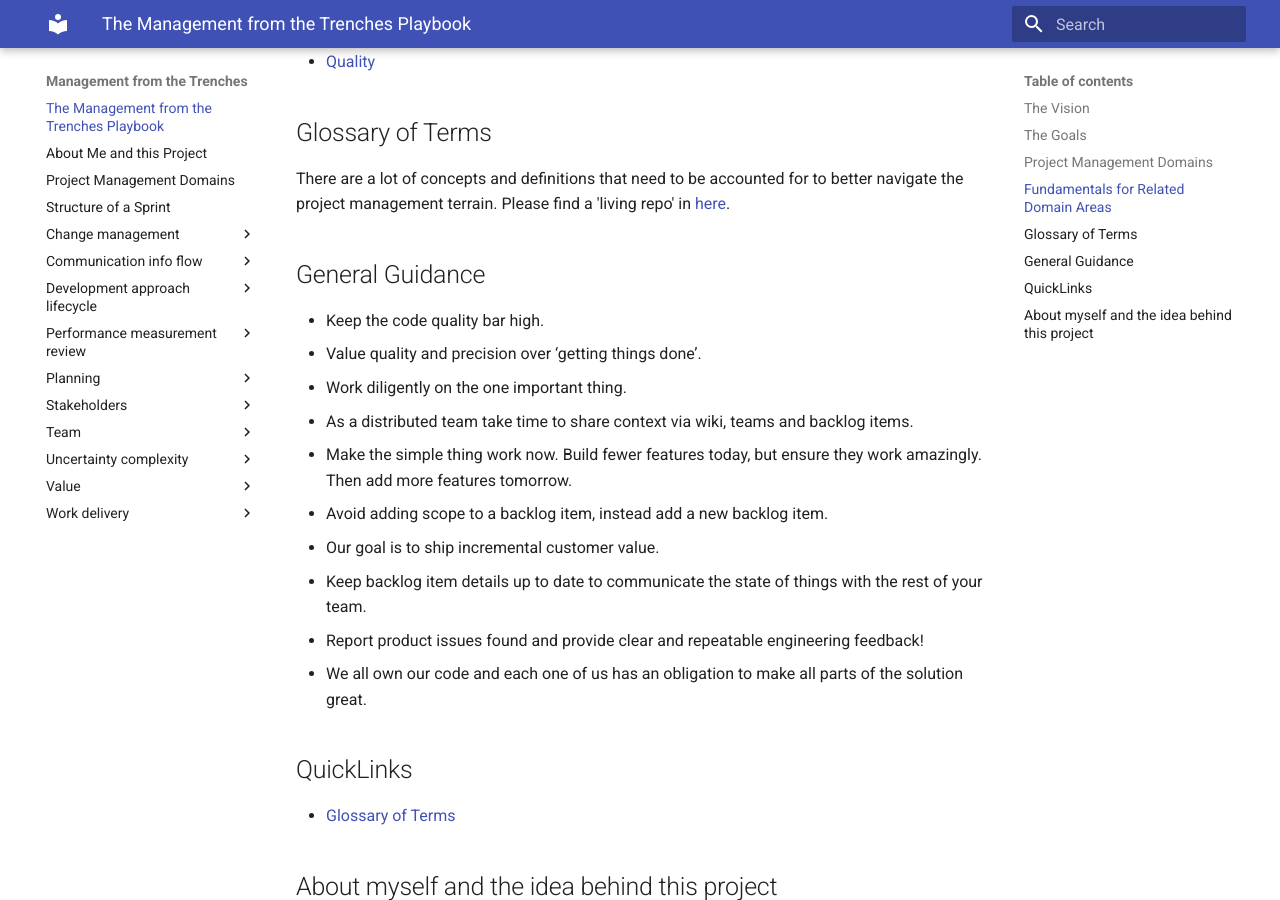
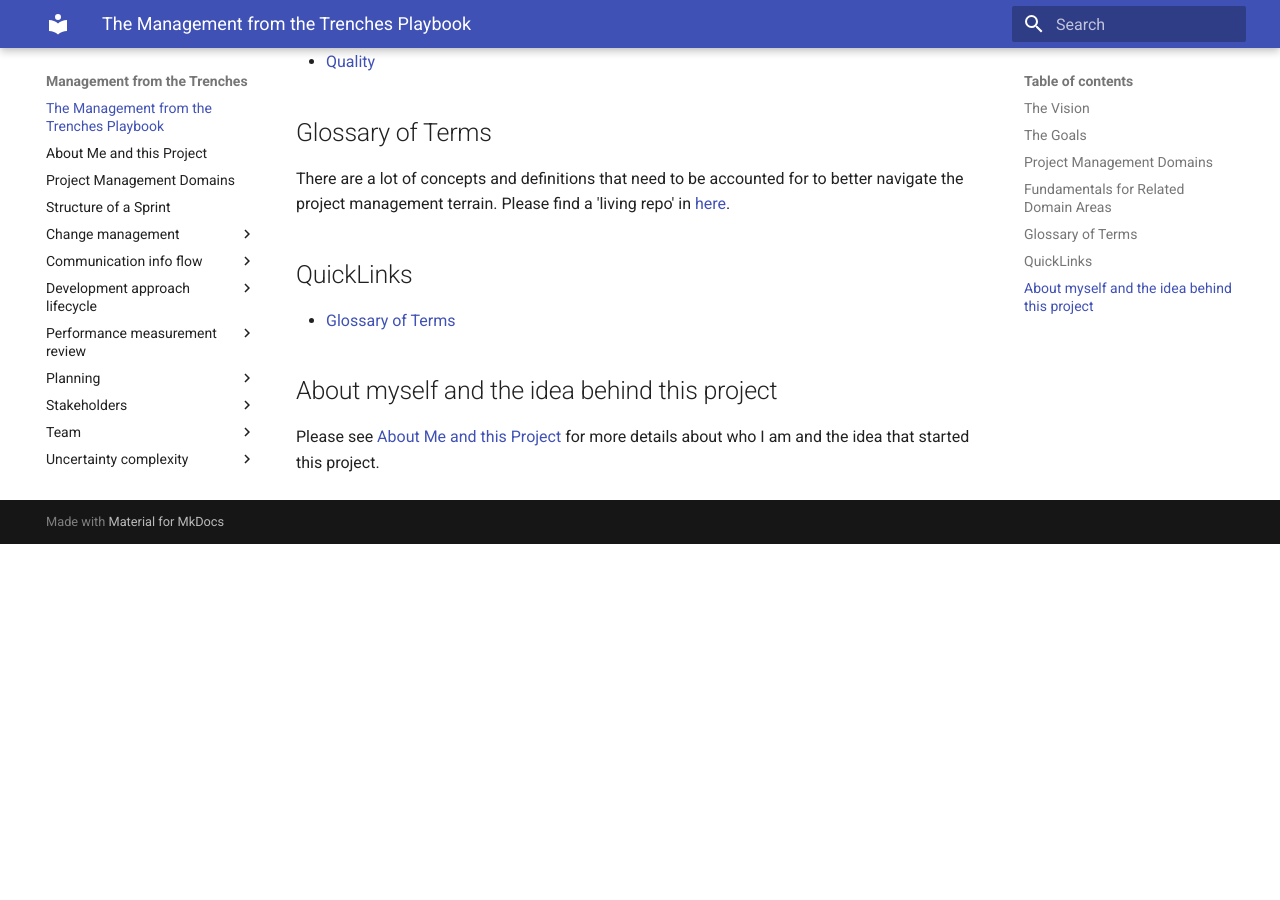
Before and after one commit to bmhash/bmhash.github.io, an MkDocs documentation site: the page built from docs/index.md, in a window 1280 px wide and 900 px high, scrolled down 1608 px. Built offline with MkDocs 1.6.1 and Material for MkDocs 9.7.7, drawn with Linux system fonts in a browser that asks for light colours; after the commit the page ends 2152 px from its top, so only the background shows below that.

Commit message:
update index

```diff
--- a/docs/index.md
+++ b/docs/index.md
@@ -53,20 +53,6 @@
 Please find a 'living repo' in [here](PM-domains.md).
 
 
-## General Guidance
-
-* Keep the code quality bar high.
-* Value quality and precision over ‘getting things done’.
-* Work diligently on the one important thing.
-* As a distributed team take time to share context via wiki, teams and backlog items.
-* Make the simple thing work now. Build fewer features today, but ensure they work amazingly. Then add more features tomorrow.
-* Avoid adding scope to a backlog item, instead add a new backlog item.
-* Our goal is to ship incremental customer value.
-* Keep backlog item details up to date to communicate the state of things with the rest of your team.
-* Report product issues found and provide clear and repeatable engineering feedback!
-* We all own our code and each one of us has an obligation to make all parts of the solution great.
-
-
 ## QuickLinks
 
 * [Glossary of Terms](PM-domains.md)
```
